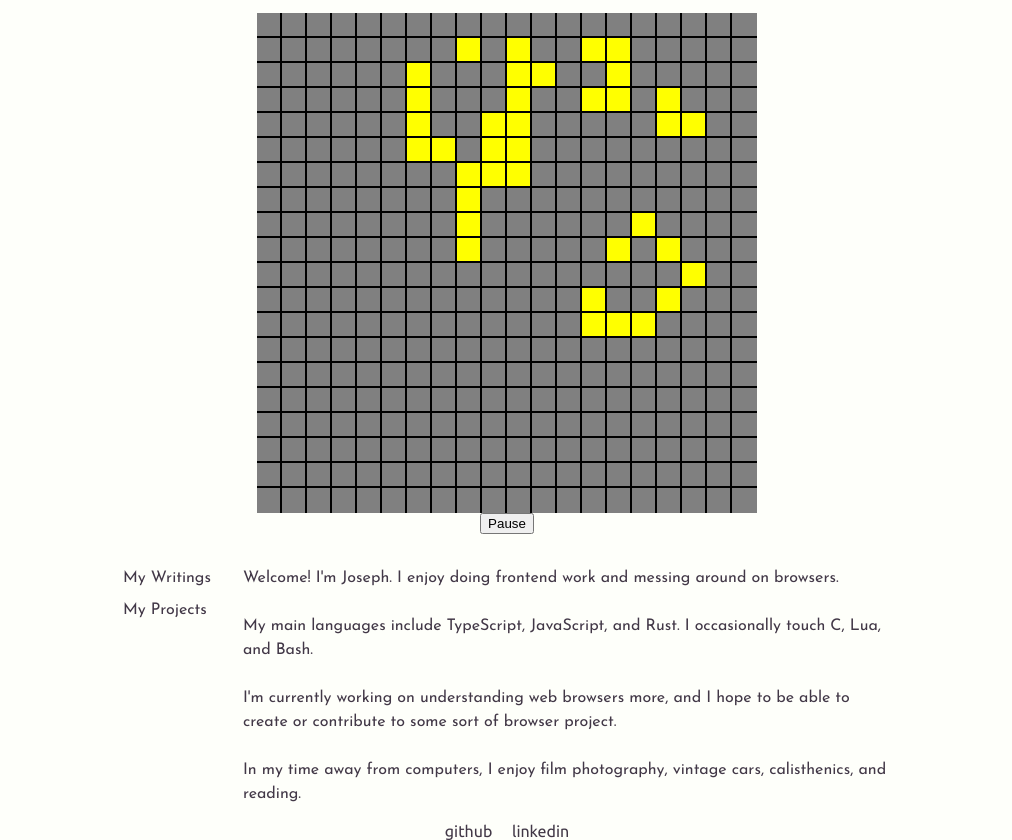
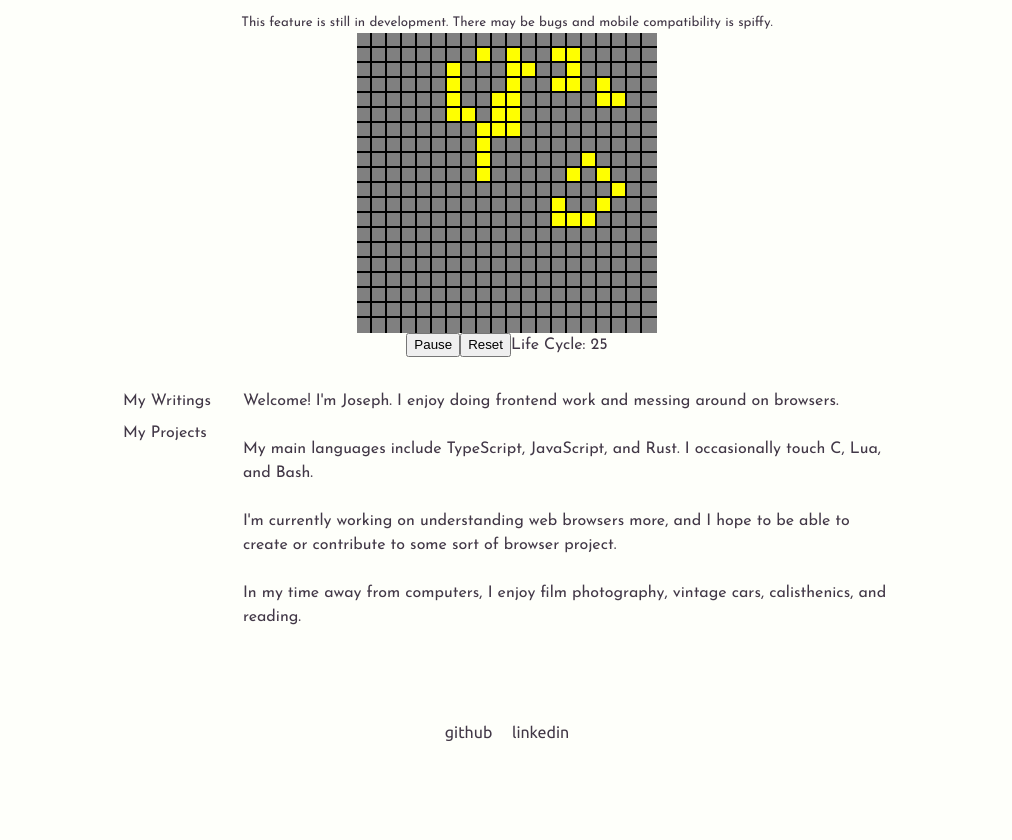
Before and after one commit to kiabq/Portfolio_V1, an Astro site: page / in a window 1280 px wide. Shown: the part 43-883 px from the top of the page, without its empty margins (133-1145 px from the left). After the commit the page ends 800 px from the top, so only its background shows below. Built offline with nearby package versions, Linux system fonts and the light colour scheme; Astro itself is replaced by a stand-in of ours.

Commit message:
Add pause and reset controls

```diff
--- a/public/css/styles.css
+++ b/public/css/styles.css
@@ -167,8 +167,8 @@ img {
 }
 
 #game {
-    height: 500px;
-    width: 500px;
+    height: 300px;
+    width: 300px;
     background-color: black;
 }
 
@@ -188,6 +188,10 @@ img {
     display: flex;
     flex-direction: column;
     align-items: center;
+}
+
+.banner-controls {
+    display: flex;
 }
 
 .body-content {
--- a/src/pages/index.astro
+++ b/src/pages/index.astro
@@ -9,8 +9,13 @@ import Footer from "../components/footer.astro";
 	<Header/>
 	<Main>
 		<div class="banner mgtb-1r">
-			<canvas id="game" height="500" width="500"></canvas>
-			<button id="pause">Pause</button>
+			<small>This feature is still in development. There may be bugs and mobile compatibility is spiffy.</small>
+			<canvas id="game" height="300" width="300"></canvas>
+			<div class="banner-controls">
+				<button id="pause">Pause</button>
+				<button id="reset">Reset</button>
+				<p>Life Cycle: <span id="counter"></span></p>
+			</div>
 		</div>
 		<div class="body-content">
 			<div class="body-intro">
--- a/src/scripts/cgol.ts
+++ b/src/scripts/cgol.ts
@@ -7,6 +7,8 @@ type Board = {
 function cgol() {
     let canvas = document.getElementById("game") as HTMLCanvasElement;
     let pauseButton = document.getElementById("pause") as HTMLButtonElement;
+    let resetButton = document.getElementById("reset") as HTMLButtonElement;
+    let cycle = document.getElementById("counter") as HTMLElement;
 
     if (canvas !== null) {
         let ctx = canvas.getContext("2d");
@@ -15,10 +17,11 @@ function cgol() {
 
         let board: Array<Board>[] = [];
         let xOffset = 0, yOffset = 0;
-        let border = 0;
+        let border = 2;
 
         let interval: number | undefined = undefined;
         let paused = false;
+        let counter = 0;
 
         let initial = [
             [0, 0, 0, 1, 0, 0, 0, 0, 0, 0, 0, 0, 0, 0, 0, 0, 0, 0, 0, 0],
@@ -50,28 +53,35 @@ function cgol() {
             y: height / boardSize
         }
 
-        function createBoard(size: number, borderWidth: number) {
+        function createBoard(size: number, reset?: boolean) {
             for (let i = 0; i < size; i++) {
                 board.push([]);
 
                 for (let j = 0; j < size; j++) {
-                    if (initial[i][j] === 1) {
+                    if (initial[i][j] === 1 && !reset) {
                         board[i].push({ alive: 1, x: j * block.x, y: i * block.y })
                     } else {
                         board[i].push({ alive: 0, x: j * block.x, y: i * block.y })
                     }
                 }
-
-                border = borderWidth;
             }
         }
 
-        function init() {
-            createBoard(boardSize, 2);
+        function init(reset: boolean) {
+            board = [];
+            counter = 0;
 
+            if (interval) {
+                clearInterval(interval);
+            }
+
+            updateCounter();
+            createBoard(boardSize, reset);
             draw();
 
-            interval = setInterval(newFrame, 200);
+            if (!paused) {
+                interval = setInterval(newFrame, 200);
+            }
         }
 
         function draw(posX?: number, posY?: number) {
@@ -150,6 +160,11 @@ function cgol() {
             board = newBoard;
         }
 
+        function updateCounter() {
+            cycle.textContent = `${counter}`;
+            counter++;
+        }
+
         function clickEvent(this: HTMLCanvasElement, e: MouseEvent) {
             let area = this.getBoundingClientRect();
 
@@ -178,9 +193,12 @@ function cgol() {
         }
 
         function mouseDownEvent(this: HTMLCanvasElement) {
-            canvas.removeEventListener("click", clickEvent);
+            function mouseUpEvent() {
+                canvas.removeEventListener("mousemove", mouseMoveEvent);
+                canvas.removeEventListener("mouseup", mouseUpEvent);
+            }
 
-            function logHi(this: HTMLCanvasElement, e: MouseEvent) {
+            function mouseMoveEvent(this: HTMLCanvasElement, e: MouseEvent) {
                 let area = this.getBoundingClientRect();
 
                 let posX = e.clientX - area.left;
@@ -196,12 +214,8 @@ function cgol() {
                 draw();
             }
 
-            canvas.addEventListener("mousemove", logHi);
-
-            canvas.addEventListener("mouseup", () => {
-                canvas.removeEventListener("mousemove", logHi);
-                canvas.addEventListener("click", clickEvent);
-            });
+            canvas.addEventListener("mousemove", mouseMoveEvent);
+            canvas.addEventListener("mouseup", mouseUpEvent);
         }
 
         clickEvent.bind(canvas);
@@ -222,21 +236,31 @@ function cgol() {
                 paused = true;
                 clearInterval(interval);
 
-                pauseButton.textContent = "Resume";
+                pauseButton.textContent = "Play";
 
                 canvas.addEventListener("click", clickEvent);
                 canvas.addEventListener("mousemove", mouseOverEvent);
                 canvas.addEventListener("mousedown", mouseDownEvent);
             }
+        });
+
+        resetButton.addEventListener("click", () => {
+            init(true);
+
+            if (!paused) {
+                pauseButton.click();
+            }
         })
 
         function newFrame() {
+            updateCounter();
+
             game();
             draw();
         }
 
         if (interval === undefined) {
-            init();
+            init(false);
         }
     }
 }
```
